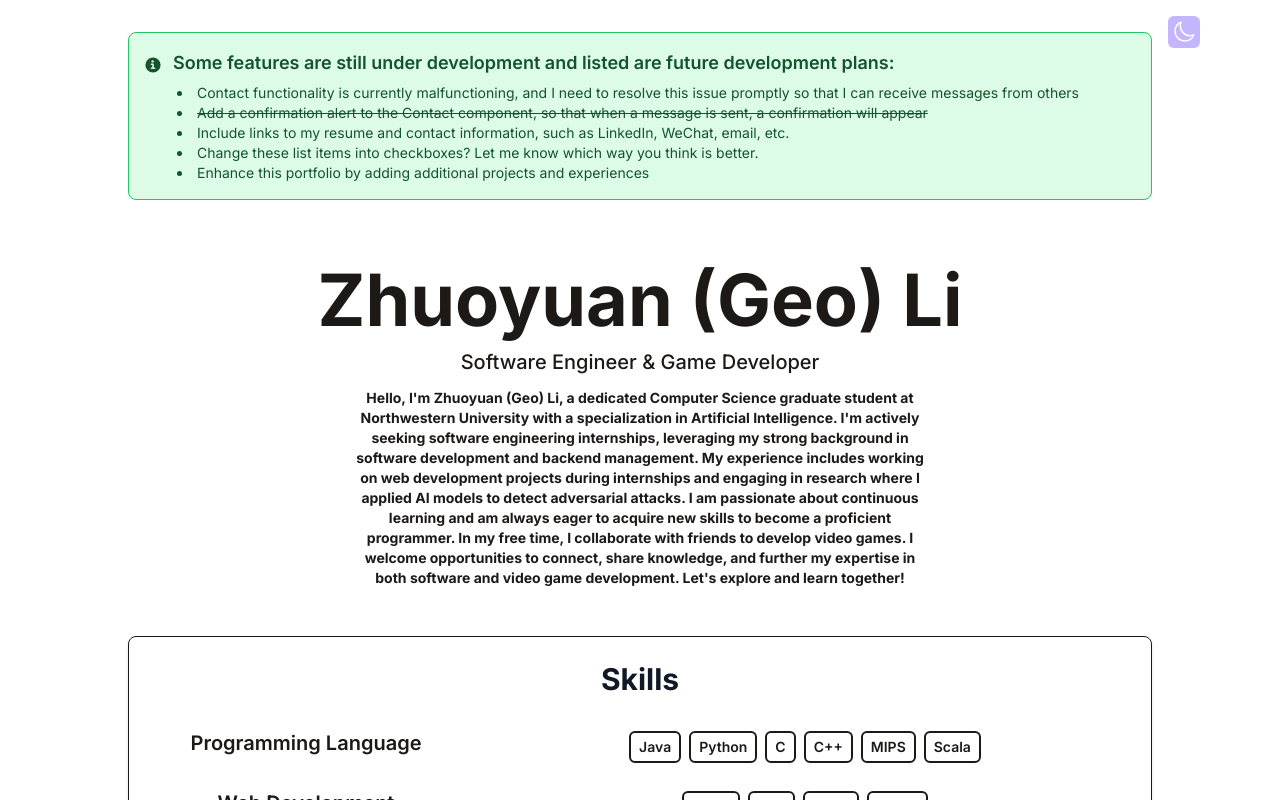
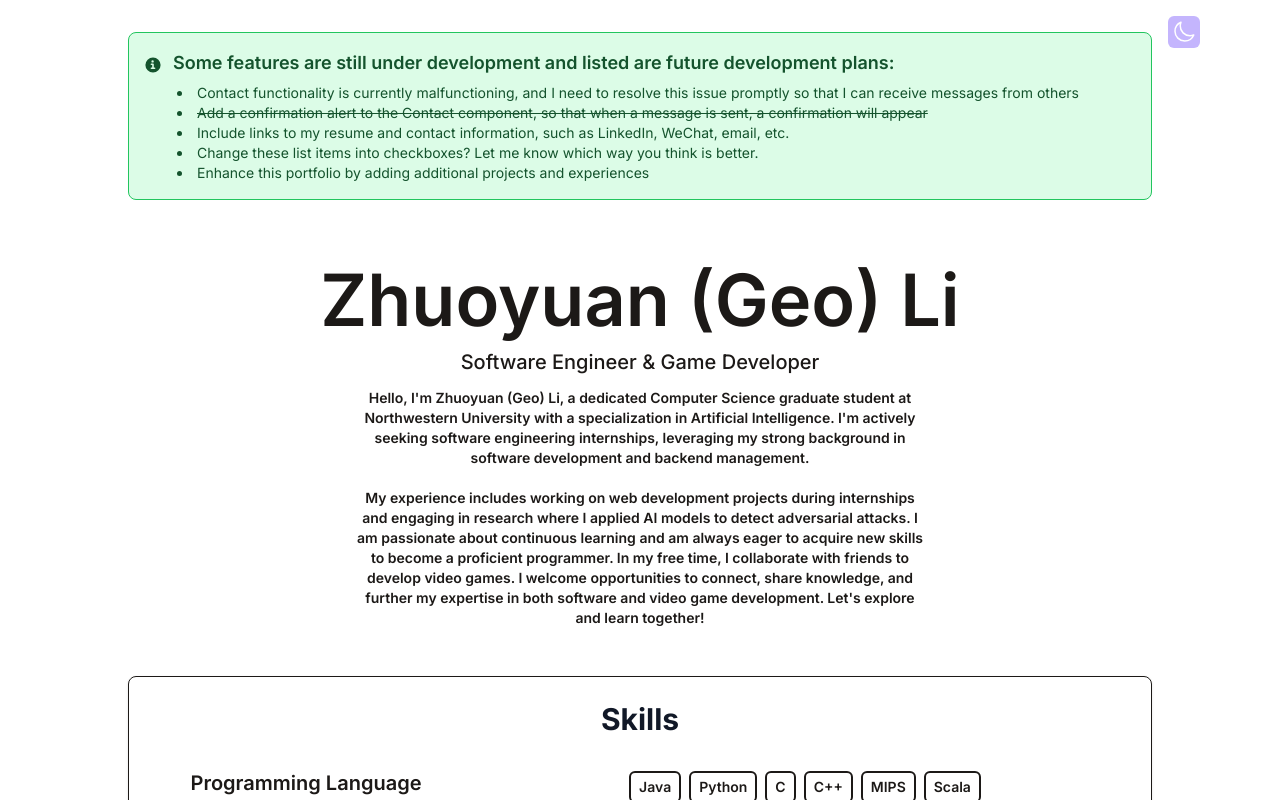
Before and after one commit to Geo-Li/Geo-Portfolio, a React (Vite) app: page / in a window 1280 px wide. Shown: the top 800 px of the page. Built offline with nearby package versions, Linux system fonts and the light colour scheme.

Commit message:
Adjust colors for social media icons

```diff
--- a/src/components/Footer.jsx
+++ b/src/components/Footer.jsx
@@ -55,7 +55,7 @@ const Footer = () => {
       <div className="flex items-center gap-4 md:gap-8 pt-8 pb-2">
         <a
           href="https://www.linkedin.com/in/geo-li/"
-          className="text-blue-600"
+          style={{ color: "rgb(44, 100, 188)" }}
           target="_blank"
         >
           <svg
@@ -81,7 +81,7 @@ const Footer = () => {
         </a>
         <a
           href="https://geo-li.itch.io/"
-          className="text-indian-red-2"
+          style={{ color: "rgb(232, 103, 98)" }}
           target="_blank"
         >
           <svg
@@ -92,7 +92,10 @@ const Footer = () => {
             <path d="M71.9 34.8C50.2 47.7 7.4 96.8 7 109.7v21.3c0 27.1 25.3 50.8 48.3 50.8 27.6 0 50.5-22.9 50.5-50 0 27.1 22.2 50 49.8 50s49-22.9 49-50c0 27.1 23.6 50 51.2 50h.5c27.6 0 51.2-22.9 51.2-50 0 27.1 21.5 50 49 50s49.8-22.9 49.8-50c0 27.1 23 50 50.5 50 23 0 48.3-23.8 48.3-50.8v-21.3c-.4-12.9-43.2-62.1-64.9-75C372.6 32.4 325.8 32 256 32S91.1 33.1 71.9 34.8zm132.3 134.4c-22 38.4-77.9 38.7-99.9 .3-13.2 23.1-43.2 32.1-56 27.7-3.9 40.2-13.7 237.1 17.7 269.2 80 18.7 302.1 18.1 379.8 0 31.7-32.3 21.3-232 17.8-269.2-12.9 4.4-42.9-4.6-56-27.7-22 38.5-77.9 38.1-99.9-.2-7.1 12.5-23.1 28.9-51.8 28.9a57.5 57.5 0 0 1 -51.8-28.9zm-41.6 53.8c16.5 0 31.1 0 49.2 19.8a436.9 436.9 0 0 1 88.2 0C318.2 223 332.9 223 349.3 223c52.3 0 65.2 77.5 83.9 144.5 17.3 62.2-5.5 63.7-34 63.7-42.2-1.6-65.5-32.2-65.5-62.8-39.3 6.4-101.9 8.8-155.6 0 0 30.6-23.3 61.2-65.5 62.8-28.4-.1-51.2-1.6-33.9-63.7 18.7-67 31.6-144.5 83.9-144.5zM256 270.8s-44.4 40.8-52.4 55.2l29-1.2v25.3c0 1.6 21.3 .2 23.3 .2 11.7 .5 23.3 1 23.3-.2v-25.3l29 1.2c-8-14.5-52.4-55.2-52.4-55.2z" />
           </svg>
         </a>
-        <button onClick={showWechatAlert} className="text-green-500">
+        <button
+          onClick={showWechatAlert}
+          style={{ color: "rgb(88, 190, 107)" }}
+        >
           <svg
             xmlns="http://www.w3.org/2000/svg"
             viewBox="0 0 576 512"
--- a/src/components/Intro.jsx
+++ b/src/components/Intro.jsx
@@ -8,19 +8,22 @@ const Intro = () => {
     >
       <h1
         className="text-4xl md:text-7xl dark:text-white
-                     mb-1 md:mb-3 font-bold"
+                     mb-1 md:mb-3 font-semibold"
       >
         Zhuoyuan (Geo) Li
       </h1>
       <p className="text-base md:text-xl mb-3 font-medium">
         Software Engineer & Game Developer
       </p>
-      <p className="text-sm max-w-xl mb-6 font-bold">
+      <p className="text-sm max-w-xl mb-6 font-semibold">
         Hello, I'm Zhuoyuan (Geo) Li, a dedicated Computer Science graduate
         student at Northwestern University with a specialization in Artificial
         Intelligence. I'm actively seeking software engineering internships,
         leveraging my strong background in software development and backend
-        management. My experience includes working on web development projects
+        management.
+        <br />
+        <br />
+        My experience includes working on web development projects
         during internships and engaging in research where I applied AI models to
         detect adversarial attacks. I am passionate about continuous learning
         and am always eager to acquire new skills to become a proficient
```
